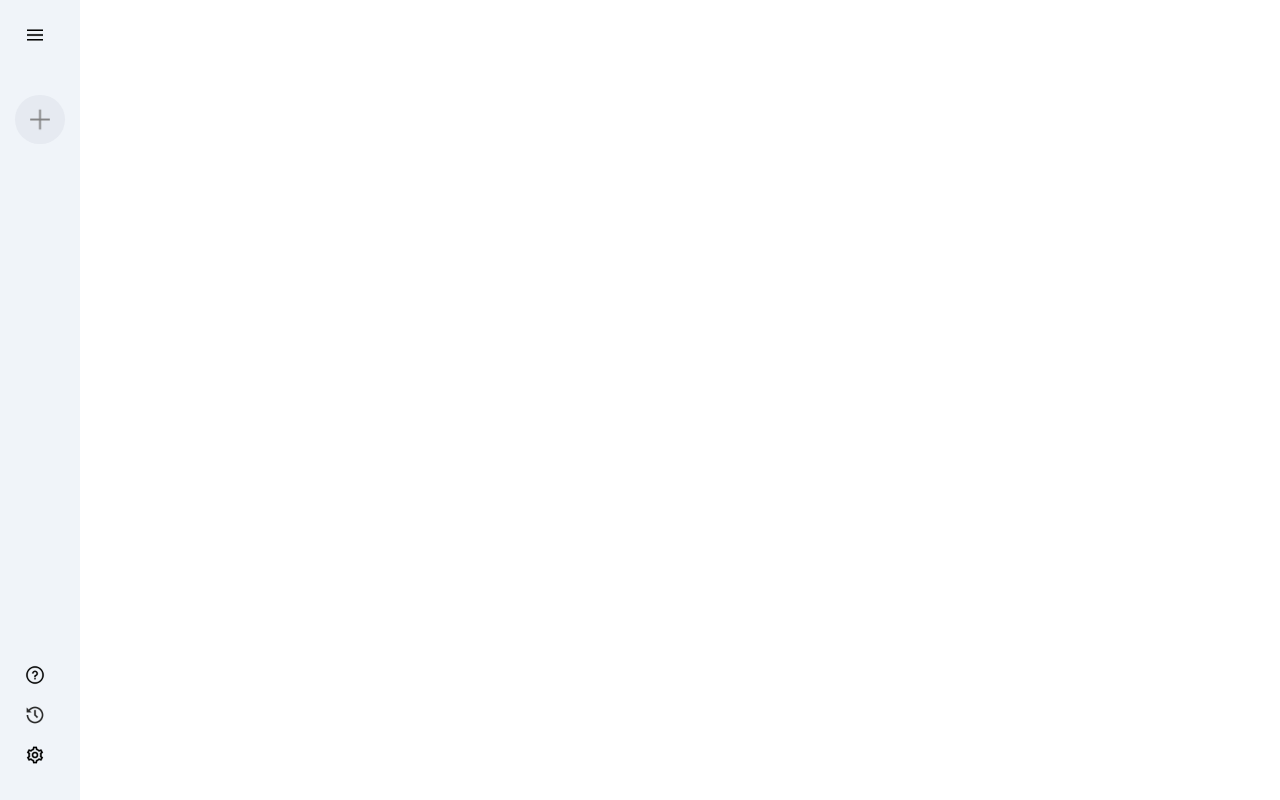
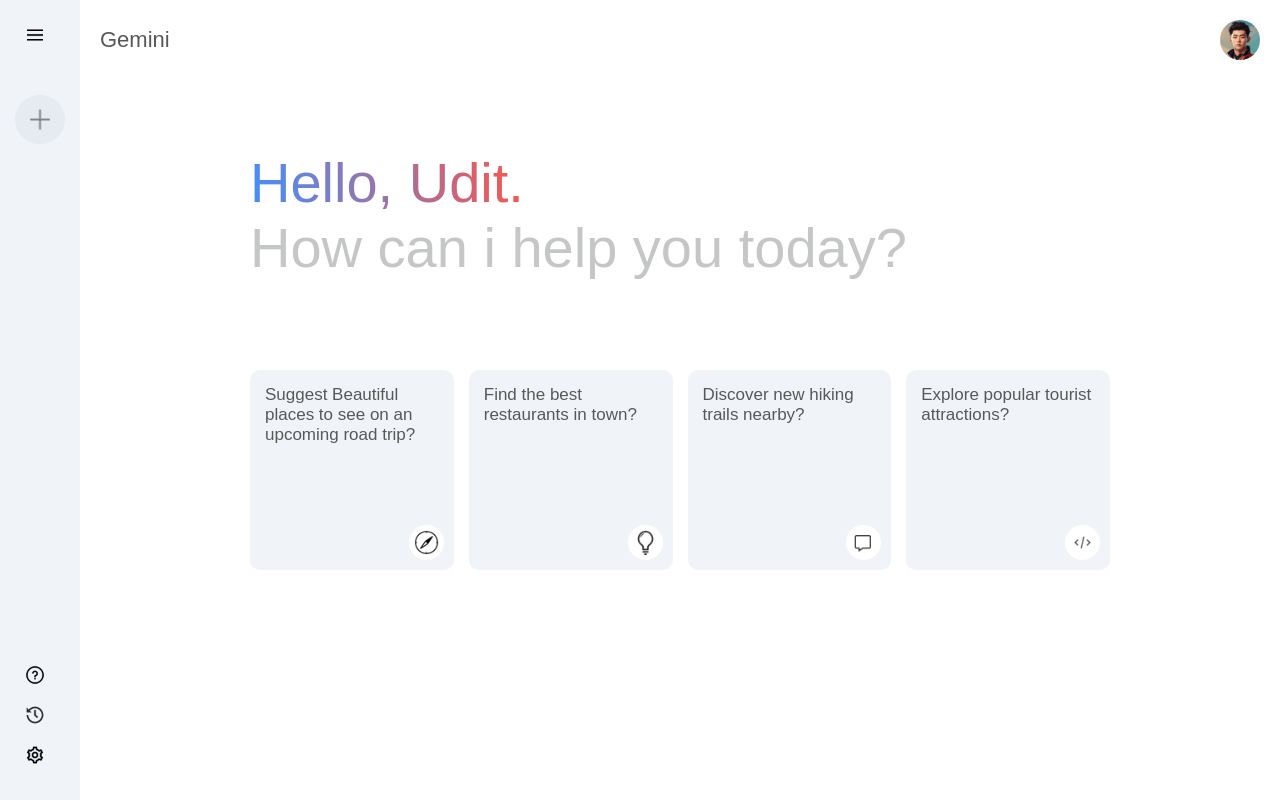
Before and after one commit to Ug0510/Gemini-Clone, a React (Vite) app: page / in a window 1280 px wide. Built offline with nearby package versions, Linux system fonts and the light colour scheme.

Commit message:
Create the structure and write css of the main

```diff
--- a/src/App.jsx
+++ b/src/App.jsx
@@ -1,10 +1,12 @@
 import React from 'react'
 import Sidebar from './components/Sidebar/Sidebar'
+import Main from './components/Main/Main'
 
 const App = () => {
   return (
     <>
       <Sidebar/>
+      <Main/>
     </>
   )
 }
--- /dev/null
+++ b/src/components/Main/Main.css
@@ -0,0 +1,73 @@
+.main{
+    flex:1;
+    min-height: 100vh;
+    padding-bottom:15vh;
+    position: relative;
+}
+
+.main .nav{
+    display: flex;
+    align-items: center;
+    justify-content: space-between;
+    font-size: 22px;
+    padding:20px;
+    color: #585858;
+}
+
+.main .nav img{
+    width:40px;
+    border-radius: 50%;
+}
+
+.main .main-container{
+    max-width: 900px;
+    margin:auto;
+}
+
+.main .greet {
+    margin: 50px 0px;
+    font-size: 56px;
+    color: #c4c7c5;
+    font-weight: 500;
+    padding:20px;
+}
+
+.main .greet span{
+    background: -webkit-linear-gradient(16deg, #4090ff, #ff5546);
+    -webkit-background-clip: text;
+    -webkit-text-fill-color: transparent;
+}
+
+.main .cards{
+    display: grid;
+    grid-template-columns: repeat(auto-fill, minmax(180px, 1fr));
+    gap: 15px;
+    padding: 20px;
+}
+.main .card{
+    height: 200px;
+    padding: 15px;
+    background-color: #f0f4f9;
+    border-radius: 10px;
+    position: relative;
+    cursor: pointer;
+}
+
+.main .card img{
+    width: 35px;
+    padding: 5px;
+    position: absolute;
+    background-color: white;
+    border-radius: 20px;
+    bottom: 10px;
+    right: 10px;
+}
+
+.main .card p{
+    color:#585858;
+    font-size: 17px;
+}
+
+.main .card:hover{
+    background-color: #dfe4ea;
+}
--- /dev/null
+++ b/src/components/Main/Main.jsx
@@ -0,0 +1,40 @@
+import React from 'react';
+import './Main.css';
+import { assets } from '../../assets/assets';
+
+const Main = () => {
+  return (
+    <div className='main'>
+        <div className="nav">
+            <p>Gemini</p>
+            <img src={assets.user_icon} alt="" />
+        </div>
+        <div className="main-container">
+            <div className="greet">
+                <p><span>Hello, Udit.</span></p>
+                <p>How can i help you today?</p>
+            </div>
+            <div className="cards">
+                <div className="card">
+                    <p>Suggest Beautiful places to see on an upcoming road trip?</p>
+                    <img src={assets.compass_icon} alt="" />
+                </div>
+                <div className="card">
+                    <p>Find the best restaurants in town?</p>
+                    <img src={assets.bulb_icon} alt="" />
+                </div>
+                <div className="card">
+                    <p>Discover new hiking trails nearby?</p>
+                    <img src={assets.message_icon} alt="" />
+                </div>
+                <div className="card">
+                    <p>Explore popular tourist attractions?</p>
+                    <img src={assets.code_icon} alt="" />
+                </div>
+            </div>
+        </div>
+    </div>
+  )
+}
+
+export default Main;
--- a/src/index.css
+++ b/src/index.css
@@ -8,4 +8,5 @@
 #root{
     min-height: 100vh;
     background-color: white;
+    display: flex;
 }
```
